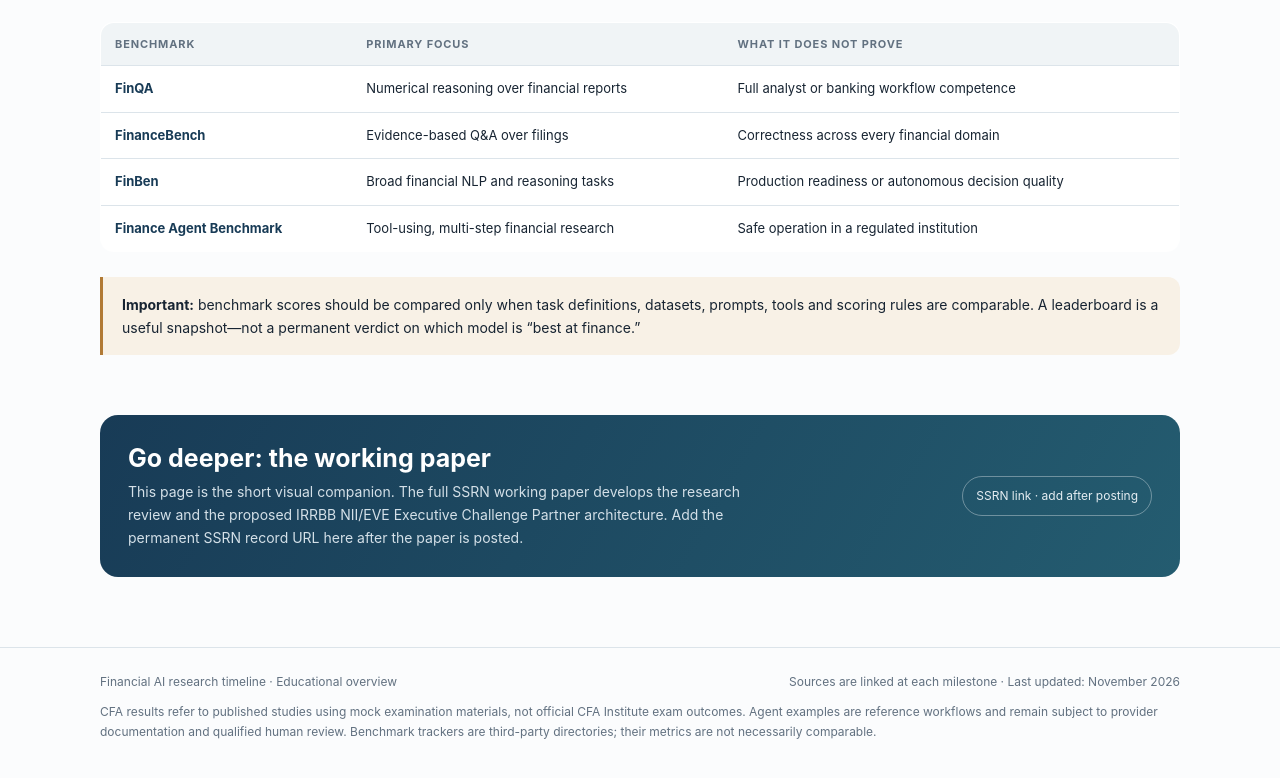
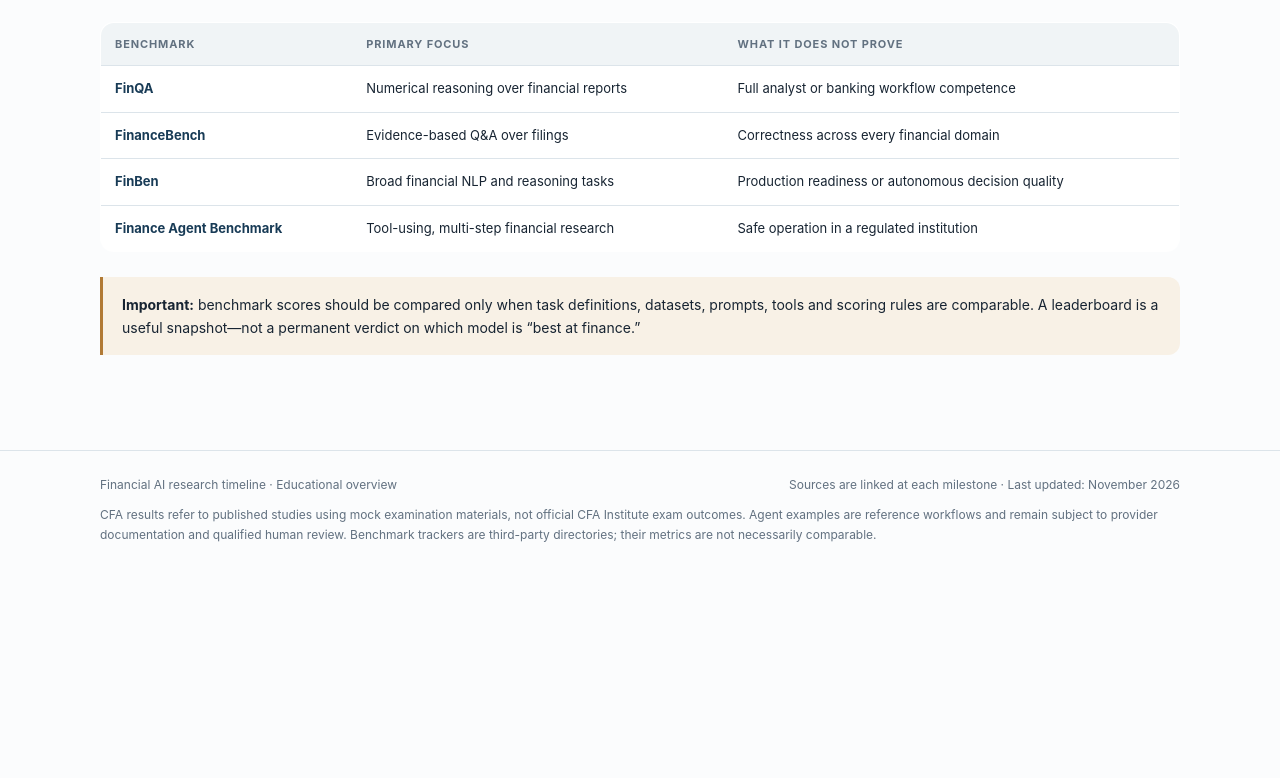
Before and after one commit to vilen22/ai-in-finance, a plain HTML site: page index.html in a window 1280 px wide. Shown: the part 6116-6894 px from the top of the page. After the commit the page ends 6699 px from the top, so only its background shows below. Drawn offline with Linux system fonts and the light colour scheme.

Commit message:
Update index.html

```diff
--- a/index.html
+++ b/index.html
@@ -429,13 +429,7 @@ footer .footrow{display:flex;justify-content:space-between;gap:20px;flex-wrap:wr
     <div class="callout"><strong>Important:</strong> benchmark scores should be compared only when task definitions, datasets, prompts, tools and scoring rules are comparable. A leaderboard is a useful snapshot—not a permanent verdict on which model is “best at finance.”</div>
   </section>
 
-  <section id="paper" class="paper-cta">
-    <div>
-      <h2>Go deeper: the working paper</h2>
-      <p>This page is the short visual companion. The full SSRN working paper develops the research review and the proposed IRRBB NII/EVE Executive Challenge Partner architecture. Add the permanent SSRN record URL here after the paper is posted.</p>
-    </div>
-    <span class="pending">SSRN link · add after posting</span>
-  </section>
+
 </main>
 
 <footer>
```
